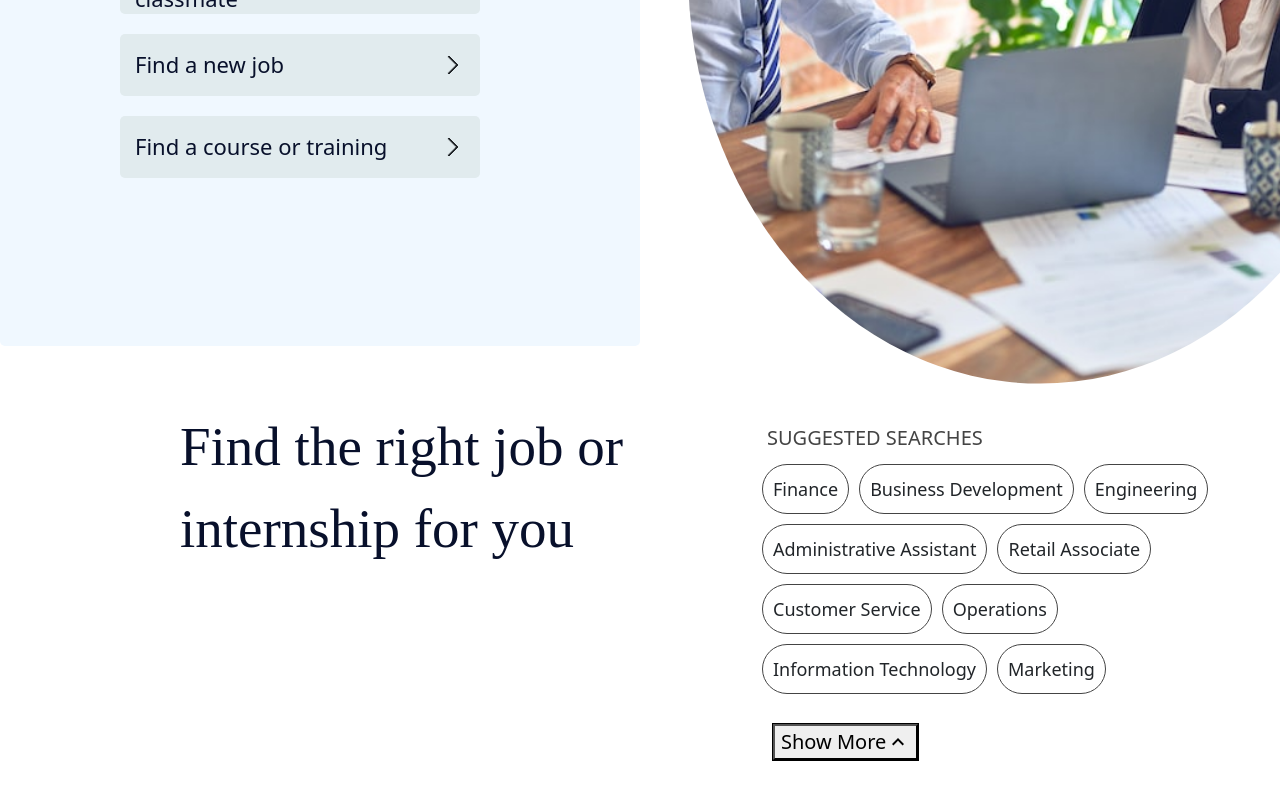
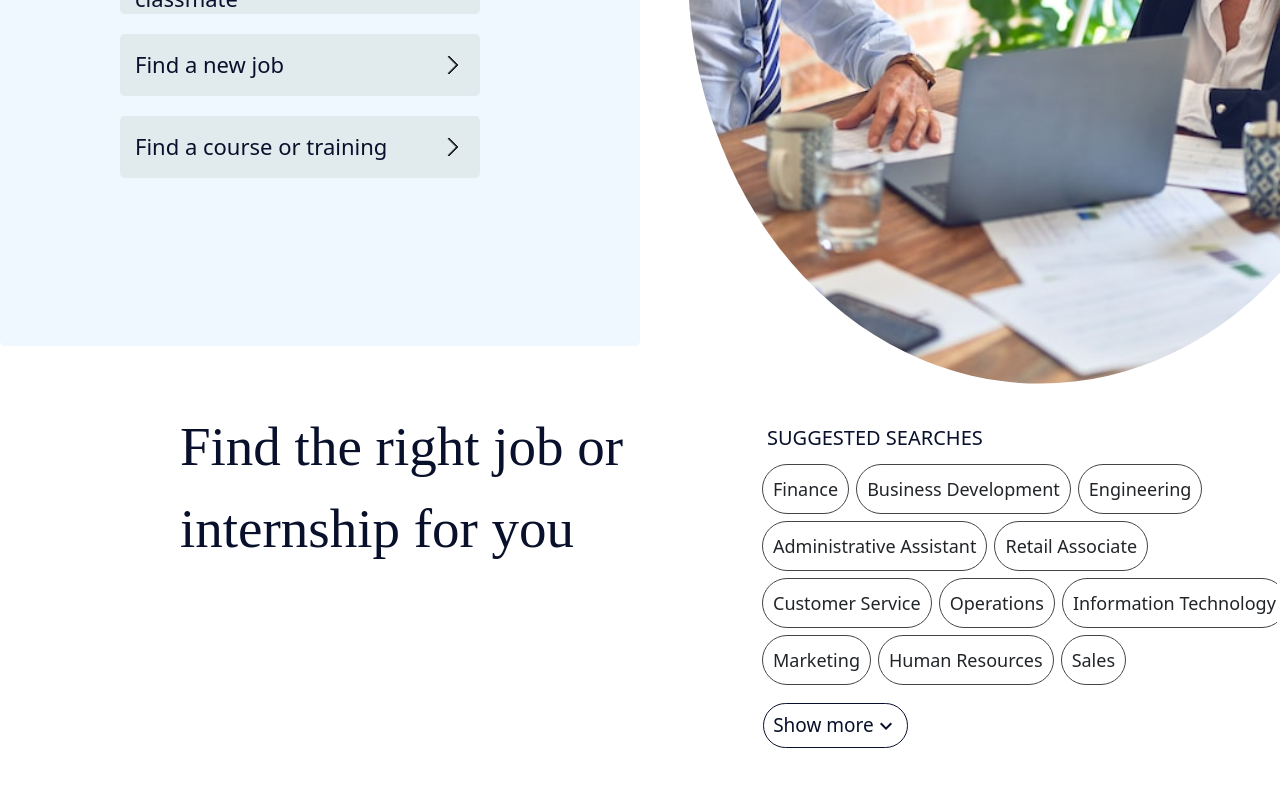
Before and after one commit to Roboitey/probstatement2023va, a React (Create React App) app: page / in a window 1280 px wide. Shown: the part 1166-1966 px from the top of the page. Built offline with nearby package versions, Linux system fonts and the light colour scheme.

Commit message:
90% home page done

```diff
--- /dev/null
+++ b/src/Data/Rc_lst_data.js
@@ -0,0 +1,32 @@
+const Rc_lst = [
+  "Finance",
+  "Business Development",
+  "Engineering",
+  "Administrative Assistant",
+  "Retail Associate",
+  "Customer Service",
+  "Operations",
+  "Information Technology",
+  "Marketing",
+  "Human Resources",
+  "Sales",
+  "Military and Protective Services",
+  "Healthcare Service",
+  "Program and Project Management",
+  "Accounting",
+  "Arts and Design",
+  "Community and Social Services",
+  "Consulting",
+  "Education",
+  "Entrepreneurship",
+  "Legal",
+  "Media and Communications",
+  "Product Management",
+  "Purchasing",
+  "Quality Assurance",
+  "Real Estate",
+  "Research",
+  "Support",
+  "Administrative",
+];
+export default Rc_lst;
--- a/src/Styles/Section_1.css
+++ b/src/Styles/Section_1.css
@@ -1,4 +1,4 @@
-html{
+html {
   --Primary-color: #284dd2;
   --Secondary-color: #3e5bc1;
   --Third-color: #4d5f9d;
@@ -15,13 +15,12 @@ html{
   margin-top: 70px;
   width: 100%;
   height: 35rem;
-  margin-left: 14w0px;
 }
-.f-s{
+.f-s {
   width: 99%;
   height: auto;
   margin-top: 3px;
-  margin-left: 150px;
+  margin-left: 130px;
 }
 .cont-t {
   padding: 10px;
@@ -36,7 +35,7 @@ html{
   font-size: 60px;
   font-family: Recoleta, Georgia, "Times New Roman", Times, serif;
   color: var(--CTA-1);
-  line-height:90%;
+  line-height: 90%;
   letter-spacing: -1.6px;
   text-shadow: none;
 }
@@ -55,7 +54,7 @@ html{
   color: var(--CTA-2);
   line-height: 1.2;
 }
-.cont-c > p{
+.cont-c > p {
   text-shadow: none;
   color: var(--CTA-2);
   line-height: 1.2;
@@ -85,18 +84,18 @@ html{
   opacity: 0.95;
   cursor: pointer;
 }
-.cont-b > button:focus{
+.cont-b > button:focus {
   outline: 2px solid black;
 }
-.right-img{
-  width:700px;
+.right-img {
+  width: 700px;
   height: 560px;
   position: absolute;
   top: 6pc;
-  left:75%;
+  left: 75%;
   transform: translateX(-50%);
 }
-.right-img > div{
+.right-img > div {
   width: 100%;
   height: 100%;
   background-image: url(../Images/or1.png);
--- a/src/Styles/Section_2.css
+++ b/src/Styles/Section_2.css
@@ -1,4 +1,4 @@
-html{
+html {
   --Primary-color: #284dd2;
   --Secondary-color: #3e5bc1;
   --Third-color: #4d5f9d;
@@ -7,7 +7,7 @@ html{
   overflow-x: hidden;
 }
 
-#section2{
+#section2 {
   width: 100%;
   height: 47pc;
   display: flex;
@@ -15,48 +15,48 @@ html{
   justify-content: space-between;
   margin-top: 50px;
 }
-.first-part{
+.first-part {
   width: 50%;
   height: 100%;
-    background-color:#F0F8FF;
+  background-color: #f0f8ff;
   border-radius: 5px;
   display: flex;
   justify-content: center;
   align-items: center;
 }
-.first-part > .fp-cont{
+.first-part > .fp-cont {
   width: 500px;
-    margin-left:100px;
+  margin-left: 100px;
   height: 450px;
 }
-.fp-cont > .fp-cont-title{
+.fp-cont > .fp-cont-title {
   width: 104%;
   height: 40px;
   display: flex;
   align-items: center;
   margin-top: 20px;
 }
-.fp-cont-title > p{
+.fp-cont-title > p {
   font-size: 55px;
   font-weight: bold;
-    color: #0E3386;
+  color: #0e3386;
   text-shadow: none;
 }
-.fp-cont > .fp-cont-desc{
+.fp-cont > .fp-cont-desc {
   width: 100%;
   height: 100px;
   display: flex;
   align-items: center;
   margin-top: 10px;
 }
-.fp-cont-desc > p{
+.fp-cont-desc > p {
   font-size: 40px;
   font-weight: 100;
   line-height: 1.2;
   text-shadow: none;
   color: var(--CTA-1);
 }
-.fp-cont > .fp-cont-sugg{
+.fp-cont > .fp-cont-sugg {
   width: 100%;
   height: 300px;
   display: flex;
@@ -65,37 +65,36 @@ html{
   align-items: start;
   gap: 20px;
 }
-.fp-cont-sugg > .fp-cont-sugg-card{
+.fp-cont-sugg > .fp-cont-sugg-card {
   width: 72%;
   height: 62px;
   display: flex;
   justify-content: space-between;
   align-items: center;
-    background-color: #E1EBEE;
+  background-color: #e1ebee;
   border-radius: 5px;
   transition: all 0.4s ease;
 }
-.fp-cont-sugg > .fp-cont-sugg-card:hover{
-    background-color: #CCD9DD;
+.fp-cont-sugg > .fp-cont-sugg-card:hover {
+  background-color: #ccd9dd;
   cursor: pointer;
-
 }
-.fp-cont-sugg-card-content{
+.fp-cont-sugg-card-content {
   margin-left: 15px;
   width: 290px;
 }
-.fp-cont-sugg-card-content > p{
+.fp-cont-sugg-card-content > p {
   font-size: 22px;
   text-decoration: none;
   text-shadow: none;
   color: var(--CTA-1);
   margin-top: 14px;
 }
-.second-part{
+.second-part {
   width: 50%;
   height: 100%;
 }
-.second-part > .sp-img{
+.second-part > .sp-img {
   width: 100%;
   height: 100%;
   background-image: url(../Images/to-people.jpg);
--- a/src/Styles/Section_3.css
+++ b/src/Styles/Section_3.css
@@ -1,68 +1,87 @@
-html{
+html {
   --Primary-color: #284dd2;
   --Secondary-color: #3e5bc1;
   --Third-color: #4d5f9d;
   --CTA-1: #08102b;
   --CTA-2: #393e51;
 }
-#sec3{
+.sec3-n {
   width: 100%;
   height: 35rem;
+  transition: all 0.2s;
 }
-#sec3 > .left-title{
+.sec3-e {
+  width: 100%;
+  height: 50rem;
+  transition: all 0.2s;
+}
+.sec3-n > .left-title,
+.sec3-e > .left-title {
   width: 500px;
   height: 100px;
   display: flex;
   align-items: center;
   margin-left: 180px;
   margin-top: 100px;
-    font-family: 'Times New Roman', serif;
+  font-family: "Times New Roman", serif;
 }
-.left-title > p{
+.left-title > p {
   font-weight: 100;
   font-size: 55px;
   text-shadow: none;
   color: var(--CTA-1);
 }
-.right-content{
-    width: 500px;
-    height: 80%;
+.right-content {
+  width: 525px;
+  height: 90%;
   margin-left: 47pc;
   margin-top: -115px;
   display: flex;
   flex-direction: column;
   align-items: start;
   gap: 20px;
+  padding-bottom: 10px;
 }
-.right-content > .rc-title{
+.right-content > .rc-title {
   margin-left: 15px;
   width: 100%;
   height: 30px;
   display: flex;
   align-items: center;
 }
-.rc-title > p{
-    color: #444444;
+.rc-title > p {
+  color: var(--CTA-1);
   font-size: 20px;
   text-shadow: none;
 }
-.right-content > .rc-lst{
-    width: 103%;
-    height: 54%;
+.rc-lst-n {
+  width: 100%;
+  height: 46%;
   overflow: hidden;
   padding-top: 3px;
   margin-top: -20px;
+  transition: all 0.2s;
 }
-.rc-lst > .rc-lst-ul{
+.rc-lst-e {
+  width: 100%;
+  height: 56pc;
+  overflow: hidden;
+  padding-top: 3px;
+  margin-top: -20px;
+  transition: all 0.2s;
+}
+.rc-lst-n > .rc-lst-ul,
+.rc-lst-e > .rc-lst-ul {
   width: 100%;
   height: 100%;
   display: flex;
   flex-flow: row wrap;
   align-content: flex-start;
-    gap: 10px;
+  gap: 7px;
   margin-left: 10px;
 }
-.rc-lst > .rc-lst-ul > div{
+.rc-lst-n > .rc-lst-ul > div,
+.rc-lst-e > .rc-lst-ul > div {
   list-style: none;
   list-style-type: none;
   width: auto;
@@ -74,19 +93,36 @@ html{
   border-radius: 30px;
   padding: 10px;
   font-size: 18px;
-    transition: all 0.3s ;
+  transition: all 0.3s;
 }
-.rc-lst > .rc-lst-ul > div:hover{
+.rc-lst-n > .rc-lst-ul > div:hover,
+.rc-lst-e > .rc-lst-ul > div:hover {
   cursor: pointer;
-    background-color: #F0F0F0;
+  background-color: #f0f0f0;
 }
-.rc-btn{
-    border: 1px solid black;
-    margin-left: 20px;
+.rc-btn {
+  margin-left: 11px;
+  margin-top: -5px;
+  width: 145px;
+  height: 45px;
+  border: 1px solid var(--CTA-1);
+  border-radius: 30px;
+  transition: all 0.4s ease;
 }
-.rc-btn > button{
+.rc-btn:hover {
+  background-color: #f0f0f0;
+}
+.rc-btn > button {
   display: flex;
+  flex-flow: row nowrap;
   justify-content: center;
-    align-items:  center;
-    font-size: 20px;
+  align-items: center;
+  font-size: 19px;
+  background-color: transparent;
+  border: none;
+  outline: none;
+  color: var(--CTA-1);
+  border-radius: inherit;
+  width: 100%;
+  height: 100%;
 }
--- a/src/Sub_components/section_1.js
+++ b/src/Sub_components/section_1.js
@@ -25,7 +25,7 @@ function Section_1() {
           </div>
         </div>
         <div className="right-img">
-            <svg xmlns="https://static.licdn.com/aero-v1/sc/h/dxf91zhqd2z6b0bwg85ktm5s4"/>
+          <svg xmlns="https://static.licdn.com/aero-v1/sc/h/dxf91zhqd2z6b0bwg85ktm5s4" />
           <div />
         </div>
       </section>
--- a/src/Sub_components/section_3.js
+++ b/src/Sub_components/section_3.js
@@ -1,12 +1,14 @@
-import React from "react";
+import React, { useState } from "react";
 import "../Styles/Section_3.css";
 import ExpandLessIcon from "@mui/icons-material/ExpandLess";
 import ExpandMoreIcon from "@mui/icons-material/ExpandMore";
+import Rc_lst from "../Data/Rc_lst_data";
 
 function Section_3() {
+  const [expand, setExpand] = useState(false);
   return (
     <>
-      <section id="sec3">
+      <section className={expand ? "sec3-e" : "sec3-n"}>
         <div className="left-title">
           <p>Find the right job or internship for you</p>
         </div>
@@ -14,25 +16,21 @@ function Section_3() {
           <div className="rc-title">
             <p>SUGGESTED SEARCHES</p>
           </div>
-          <div className="rc-lst">
+          <div className={expand ? "rc-lst-e" : "rc-lst-n"}>
             <div className="rc-lst-ul">
-              <div>Finance</div>
-              <div>Business Development</div>
-              <div>Engineering</div>
-              <div>Administrative Assistant</div>
-              <div>Retail Associate</div>
-              <div>Customer Service</div>
-              <div>Operations</div>
-              <div>Information Technology</div>
-              <div>Marketing</div>
-              <div>Customer Service</div>
-              <div>Human Resources</div>
-              <div>Military and Protective Services</div>
+              {Rc_lst.map((Item, key) => {
+                return <div key={key}>{Item}</div>;
+              })}
             </div>
           </div>
           <div className="rc-btn">
-            <button>
-              Show More <ExpandLessIcon />
+            <button
+              onClick={() => {
+                setExpand(!expand);
+              }}
+            >
+              Show {expand ? "less" : "more"}
+              {expand ? <ExpandLessIcon /> : <ExpandMoreIcon />}
             </button>
           </div>
         </div>
```
Also changed, not shown: src/Styles/NavBar.css (+29 -28 lines). Lines whose indentation alone changed are shown as unchanged.
